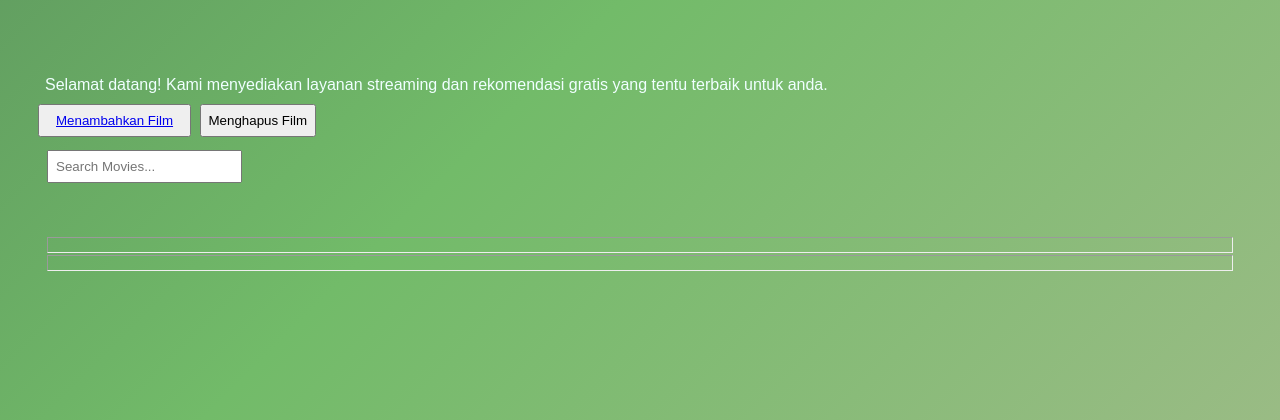
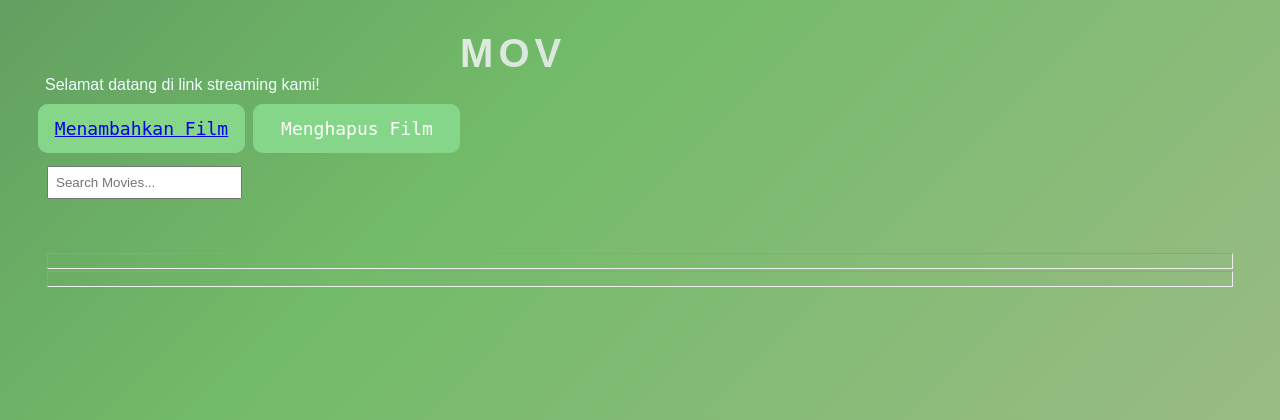
Before and after one commit to eugeniusms/pti-kelompok-4, a Django app: template app1/templates/app1/search_results.html in a window 1280 px wide. Shown: the top 420 px of the page. Run offline with Django 3.2, Linux system fonts and the light colour scheme; the template is opened without the code that fills it, so the values that code supplies are empty.

Commit message:
Tambahan html Jere rev (checkpoint dulu)

```diff
--- a/app1/templates/app1/search_results.html
+++ b/app1/templates/app1/search_results.html
@@ -8,12 +8,12 @@
     <title>Kelompok 4</title>
 </head>
 <body style='padding: 25px'>
-    <h1>PTI-IV</h1>
-    <p>Selamat datang! Kami menyediakan layanan streaming dan rekomendasi gratis yang tentu terbaik untuk anda.</p>
-    <button><a href="form">Menambahkan Film</a></button>
+    <h1>MOVIE PAK TEI</h1>
+    <p>Selamat datang di link streaming kami!</p>
+    <button class = "glow-on-hover" type = button><a href="form">Menambahkan Film</a></button>
 
     <!-- Mode menghapus memunculkan semua tombol untuk menghapus film dari database  -->
-    <button>Menghapus Film</button>
+    <button class = "glow-on-hover" type = button>Menghapus Film</button>
     <!-- Mencari film -->
     <form action="{% url 'search_results' %}" method='GET'>
         {% csrf_token %}
@@ -31,9 +31,9 @@
             <p>{{ movie.judul }}</p>
             <p>{{ movie.genre }}</p>
             <p>{{ movie.tahun_rilis }}</p>
-            <button><input width="45" height = "30" type="image" name="Like" src="https://e7.pngegg.com/pngimages/385/728/png-clipart-emoji-facebook-emoticon-heart-facebook-love-emoji-heart-illustration-miscellaneous-text.png" alt="text"></button>
-            <button>Dislike</button>
-            <button>Remove</button>
+            <button class = "type"><input width="45" height = "30" type="image" name="Like" src="https://e7.pngegg.com/pngimages/385/728/png-clipart-emoji-facebook-emoticon-heart-facebook-love-emoji-heart-illustration-miscellaneous-text.png" alt="text"></button>
+            <button class = "glow-on-hover">Dislike</button>
+            <button class = "glow-on-hover">Remove</button>
         </div>
         {% endfor %}
     </div>
```
